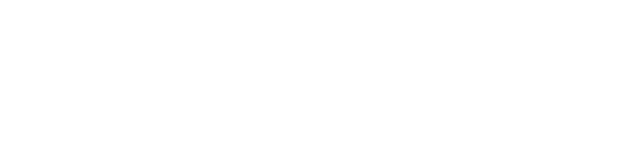
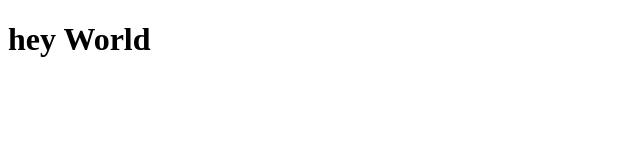
Before and after one commit to Moshezeevi/Can-do-that, a plain HTML site: page index.html in a window 1280 px wide. Shown: the whole page, without its empty margins (0-640 px from the left). Drawn offline with Linux system fonts and the light colour scheme.

Commit message:
hello world

```diff
--- a/index.html
+++ b/index.html
@@ -8,6 +8,7 @@
     <title>Document</title>
 </head>
 <body>
+    <h1>hey World</h1>
     <!-- Scrip -->
     <script src="script.js"></script>
 </body>
```
